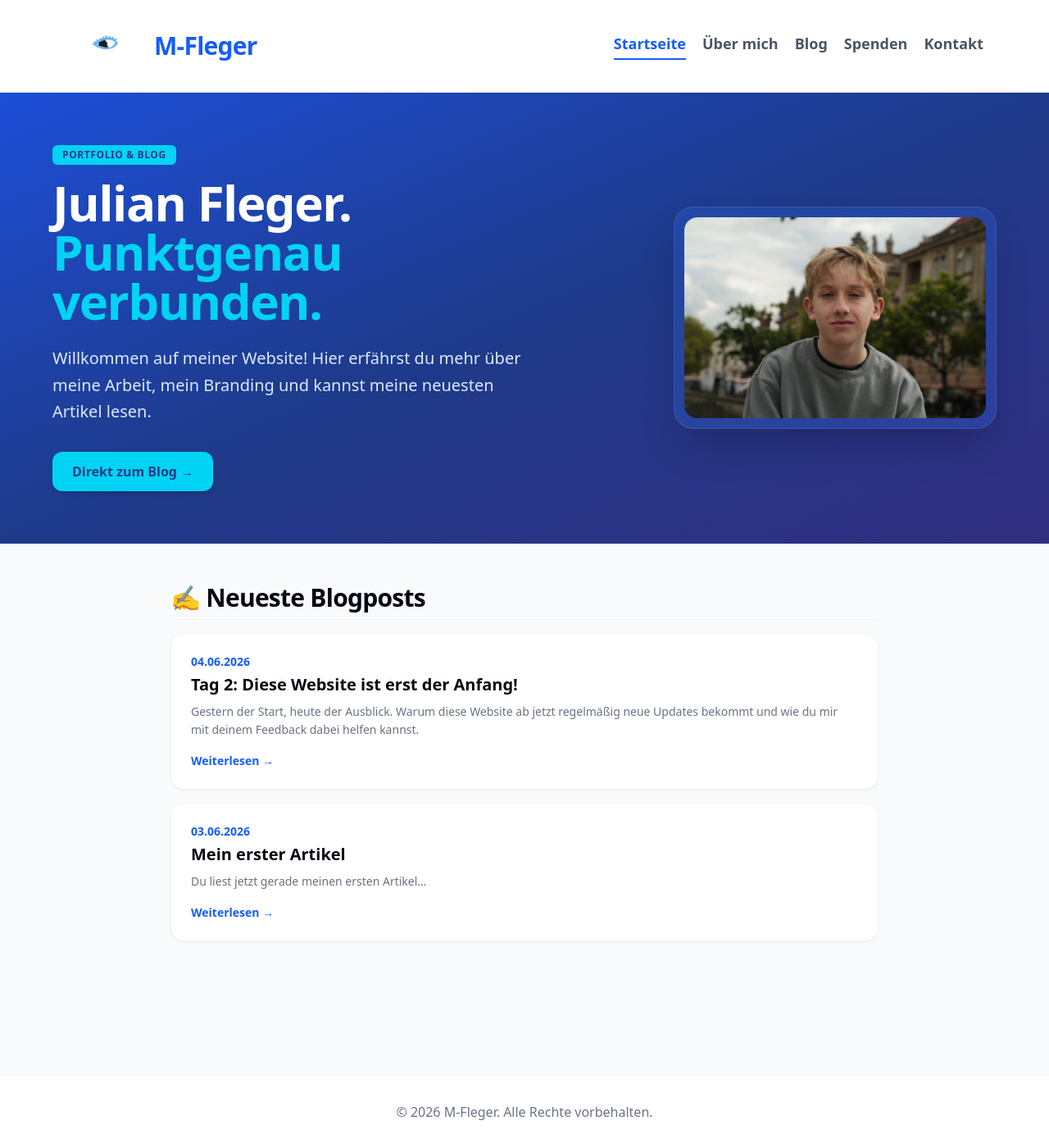
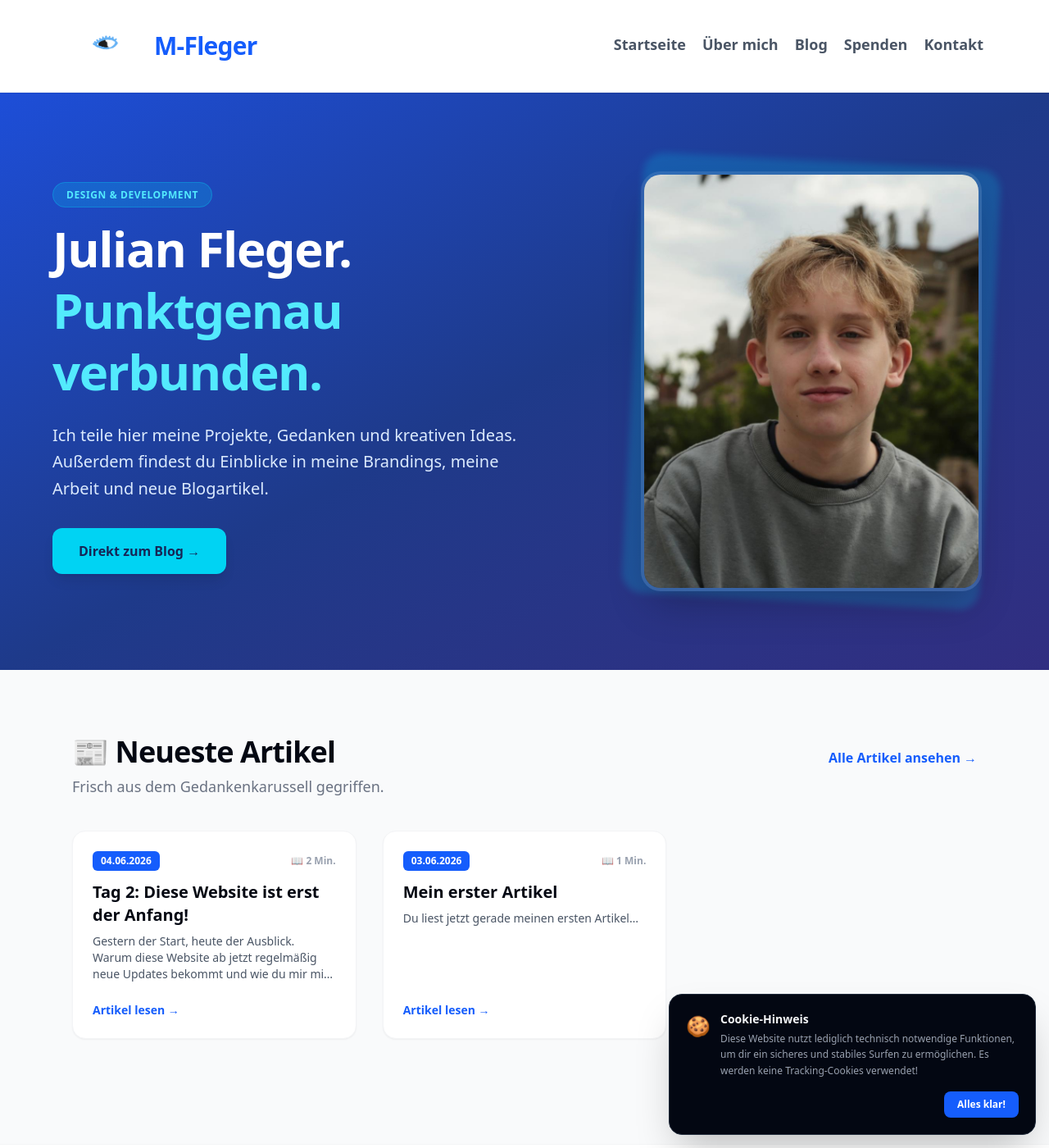
Before and after one commit to julian13053/julian13053.github.io, a Jekyll site: the page built from index.md, in a window 1280 px wide and 1400 px high. Shown: the whole window at 82% size. Built offline with Jekyll 4.4.1, drawn with Linux system fonts in a browser that asks for light colours; some of the changed text lies outside the part shown.

Commit message:
Update index.md

```diff
--- a/index.md
+++ b/index.md
@@ -1,87 +1,103 @@
 ---
 layout: null
-title: "Startseite"
+title: Startseite
 ---
 <html lang="de">
 <head>
     <meta charset="UTF-8">
     <meta name="viewport" content="width=device-width, initial-scale=1.0">
-    <title>M-Fleger - Startseite</title>
+    <title>M-Fleger | Portfolio & Blog</title>
+    <!-- 1. Das Favicon (Logo im Browser-Tab) -->
+    <link rel="icon" type="image/jpeg" href="auge-logo.jpg">
+    <!-- 2. Open Graph / WhatsApp-Vorschau für die Startseite -->
+    <meta property="og:type" content="website">
+    <meta property="og:title" content="M-Fleger | Portfolio & Blog">
+    <meta property="og:description" content="Willkommen auf M-Fleger. Entdecke meine Projekte, kreativen Ideen und neuesten Blogartikel!">
+    <meta property="og:image" content="https://julian13053.github.io/auge-logo.jpg">
+    <meta property="og:url" content="https://julian13053.github.io/index.html">
     <script src="https://cdn.jsdelivr.net/npm/@tailwindcss/browser@4"></script>
-    <link class="rounded-xl" rel="icon" type="image/jpeg" href="/auge-logo.jpg">
+    <style>
+        @keyframes fadeInUp {
+            from { opacity: 0; transform: translateY(20px); }
+            to { opacity: 1; transform: translateY(0); }
+        }
+        .animate-fade-in { animation: fadeInUp 0.8s ease-out forwards; }
+    </style>
 </head>
 <body class="bg-gray-50 text-gray-900 font-sans antialiased flex flex-col min-h-screen">
 
-    <!-- NAVIGATION -->
+    <!-- MENÜ -->
     <nav class="bg-white border-b border-gray-100 sticky top-0 z-50 shadow-xs">
-        <div class="max-w-6xl mx-auto px-4 py-4 flex flex-col md:flex-row justify-between items-center gap-4">
-            <a href="/index.html" class="flex items-center gap-3 group no-underline text-current">
-                <img src="/auge-logo.jpg" alt="M-Fleger Logo" class="w-16 h-14 md:w-24 md:h-20 rounded-xl md:rounded-2xl object-contain transition-transform duration-300 group-hover:scale-105">
-                <span class="text-2xl md:text-3xl font-black tracking-tight text-blue-600">M-Fleger</span>
-            </a>
-            <div class="flex flex-wrap justify-center gap-x-5 gap-y-2 font-semibold text-gray-600 text-base md:text-lg">
-                <a href="/index.html" class="text-blue-600 border-b-2 border-blue-600 pb-1 transition-all no-underline">Startseite</a>
-                <a href="/ueber-mich.html" class="hover:text-blue-600 hover:border-b-2 hover:border-blue-600 pb-1 transition-all no-underline">Über mich</a>
-                <a href="/blog.html" class="hover:text-blue-600 hover:border-b-2 hover:border-blue-600 pb-1 transition-all no-underline">Blog</a>
-                <a href="/spenden.html" class="hover:text-blue-600 hover:border-b-2 hover:border-blue-600 pb-1 transition-all no-underline">Spenden</a>
-                <a href="/kontakt.html" class="hover:text-blue-600 hover:border-b-2 hover:border-blue-600 pb-1 transition-all no-underline">Kontakt</a>
-            </div>
-        </div>
+        {% include navigation.html %}
     </nav>
 
-    <!-- HERO BANNER -->
-    <section class="bg-gradient-to-br from-[#1d4ed8] via-[#1e3a8a] to-[#312e81] text-white py-16 px-4 md:px-12 w-full">
-        <div class="max-w-6xl mx-auto flex flex-col md:flex-row items-center justify-between gap-12">
-            <!-- Text Links -->
-            <div class="max-w-xl text-center md:text-left">
-                <span class="bg-cyan-400 text-[#1e3a8a] font-bold tracking-wider uppercase text-xs px-3 py-1 rounded-md inline-block mb-4">Portfolio & Blog</span>
-                <h1 class="text-4xl md:text-6xl font-black tracking-tight leading-none mb-6 text-white">
-                    Julian Fleger.<br><span class="text-cyan-400">Punktgenau<br>verbunden.</span>
+    <header class="bg-gradient-to-br from-[#1d4ed8] via-[#1e3a8a] to-[#312e81] text-white py-16 md:py-24 px-4 md:px-6 overflow-hidden">
+        <div class="max-w-6xl mx-auto grid md:grid-cols-12 gap-12 items-center animate-fade-in">
+            <div class="md:col-span-7 text-center md:text-left">
+                <span class="bg-cyan-400/20 text-cyan-300 border border-cyan-400/30 font-extrabold px-4 py-1.5 rounded-full text-xs uppercase tracking-wider">Design & Development</span>
+                <h1 class="text-4xl md:text-6xl font-black tracking-tight mt-5 mb-6 leading-tight">
+                    Julian Fleger.<br><span class="text-cyan-300">Punktgenau verbunden.</span>
                 </h1>
-                <p class="text-lg md:text-xl font-medium text-blue-100 leading-relaxed mb-8">
-                    Willkommen auf meiner Website! Hier erfährst du mehr über meine Arbeit, mein Branding und kannst meine neuesten Artikel lesen.
+                <p class="text-base md:text-xl text-blue-100 max-w-xl mb-8 leading-relaxed">
+                    Ich teile hier meine Projekte, Gedanken und kreativen Ideas. Außerdem findest du Einblicke in meine Brandings, meine Arbeit und neue Blogartikel.
                 </p>
-                <!-- Button ohne Verlinkung -->
-                <span class="inline-block bg-cyan-400 text-[#1e3a8a] font-bold px-6 py-3 rounded-xl shadow-md cursor-default select-none">
+                <!-- ABGEÄNDERT: Button ist kein Link mehr, sondern ein reiner Text-Block -->
+                <span class="bg-cyan-400 text-blue-950 font-black px-8 py-4 rounded-xl shadow-lg inline-block w-full md:w-auto text-center cursor-default select-none">
                     Direkt zum Blog →
                 </span>
             </div>
-            <!-- Bild Rechts (15% größer) -->
-            <div class="relative shrink-0 p-3 bg-blue-500/20 rounded-3xl border border-white/10 shadow-2xl max-w-md w-full md:w-auto">
-                <img src="/ich.jpeg" alt="Julian Fleger" class="w-full md:w-92 h-auto rounded-2xl object-cover">
+
+            <div class="md:col-span-5 flex justify-center">
+                <div class="relative group">
+                    <div class="absolute inset-0 bg-cyan-400 rounded-3xl transform rotate-3 scale-105 opacity-20 blur-xs transition-transform duration-300 group-hover:rotate-1"></div>
+                    <!-- ABGEÄNDERT: Bildgröße auf der Desktop-Ansicht um ca. 15% erhöht (w-96 zu w-[26rem] und h-[28rem] zu h-[32rem]) -->
+                    <img src="ich.jpeg" alt="Julian Fleger" class="relative w-72 h-80 md:w-[26rem] md:h-[32rem] object-cover rounded-3xl shadow-2xl border-4 border-white/10 transition-transform duration-300 group-hover:scale-105">
+                </div>
             </div>
         </div>
-    </section>
+    </header>
 
-    <!-- MAIN CONTENT AREA -->
-    <main class="flex-grow max-w-4xl w-full mx-auto px-4 py-12">
+    <main class="max-w-6xl mx-auto px-4 md:px-6 py-12 md:py-20 flex-grow w-full">
+        <div class="mb-12">
+            <div class="flex flex-col md:flex-row justify-between items-center md:items-baseline mb-10 gap-4 text-center md:text-left">
+                <div>
+                    <h2 class="text-3xl md:text-4xl font-black text-gray-950 tracking-tight">📰 Neueste Artikel</h2>
+                    <p class="text-gray-500 text-base md:text-lg mt-2">Frisch aus dem Gedankenkarussell gegriffen.</p>
+                </div>
+                <a href="blog.html" class="text-blue-600 font-bold hover:text-blue-800 transition-colors flex items-center gap-1 group no-underline">
+                    Alle Artikel ansehen <span class="transform group-hover:translate-x-1 transition-transform">→</span>
+                </a>
+            </div>
 
-        <!-- BLOGPOSTS -->
-        <div class="space-y-6">
-            <h2 class="text-3xl font-black text-gray-950 tracking-tight border-b border-gray-100 pb-2 mb-4">✍️ Neueste Blogposts</h2>
-
-            {% for post in site.posts %}
-                <article class="bg-white border border-gray-100 p-6 rounded-2xl shadow-xs hover:shadow-md transition-all mb-4">
-                    <span class="text-sm font-bold text-blue-600 block mb-1">{{ post.date | date: "%d.%m.%Y" }}</span>
-                    <h3 class="text-xl font-black text-gray-950 mb-2">
-                        <a href="{{ post.url }}" class="hover:text-blue-600 transition-colors no-underline text-gray-950">{{ post.title }}</a>
-                    </h3>
-                    <p class="text-gray-500 font-medium text-sm leading-relaxed mb-4">
-                        {{ post.excerpt | strip_html | truncatewords: 30 }}
-                    </p>
-                    <a href="{{ post.url }}" class="inline-flex items-center gap-1 text-sm font-bold text-blue-600 hover:text-blue-700 no-underline">
-                        Weiterlesen →
+            <div class="grid grid-cols-1 md:grid-cols-3 gap-6 md:gap-8">
+                {% for post in site.posts limit:3 %}
+                <div class="bg-white border border-gray-100 p-6 rounded-2xl shadow-xs flex flex-col justify-between hover:shadow-md hover:scale-105 transition-all duration-300">
+                    <div>
+                        <div class="flex justify-between items-center mb-3">
+                            <span class="text-xs bg-blue-600 text-white px-2.5 py-1 rounded-md font-bold uppercase">{{ post.date | date: "%d.%m.%Y" }}</span>
+                            {% assign words = post.content | strip_html | number_of_words %}
+                            {% assign read_time = words | divided_by: 180 | plus: 1 %}
+                            <span class="text-xs text-gray-400 font-semibold">📖 {{ read_time }} Min.</span>
+                        </div>
+                        <h3 class="text-xl font-black text-gray-950 mt-1 mb-2 line-clamp-2">{{ post.title }}</h3>
+                        <p class="text-gray-600 text-sm mb-4 line-clamp-3">{{ post.excerpt | strip_html }}</p>
+                    </div>
+                    <a href="{{ post.url | relative_url }}" class="text-blue-600 font-bold text-sm hover:text-blue-800 no-underline inline-block mt-2">
+                        Artikel lesen →
                     </a>
-                </article>
-            {% endfor %}
+                </div>
+                {% else %}
+                <div class="col-span-1 md:col-span-3 text-center py-12 bg-gray-100 rounded-2xl">
+                    <p class="text-gray-500 text-lg font-medium">Bisher wurden noch keine Blog-Artikel veröffentlicht.</p>
+                </div>
+                {% endfor %}
+            </div>
         </div>
-
     </main>
 
     <!-- FOOTER -->
-    <footer class="bg-white border-t border-gray-100 py-8 px-4 text-center text-gray-500 font-medium mt-auto">
-        <p>&copy; 2026 M-Fleger. Alle Rechte vorbehalten.</p>
-    </footer>
+    {% include footer.html %}
+    {% include cookie-banner.html %}
 
 </body>
 </html>
```
